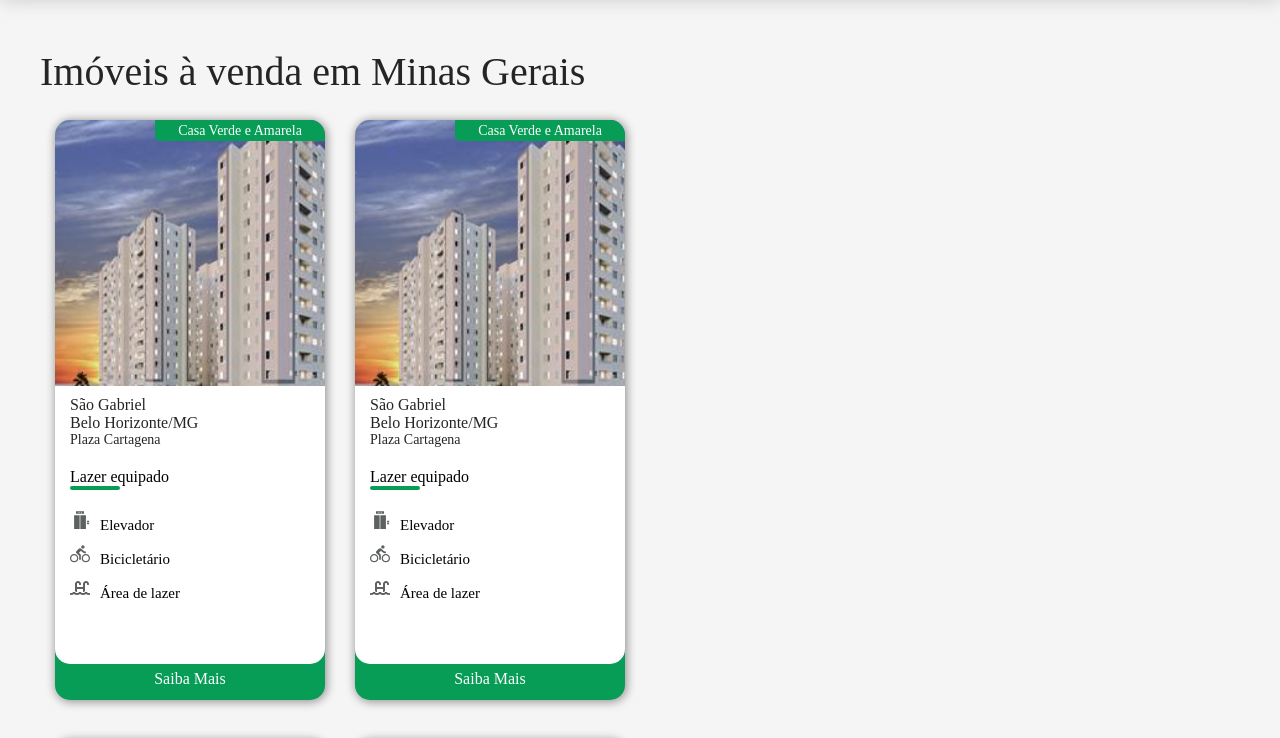
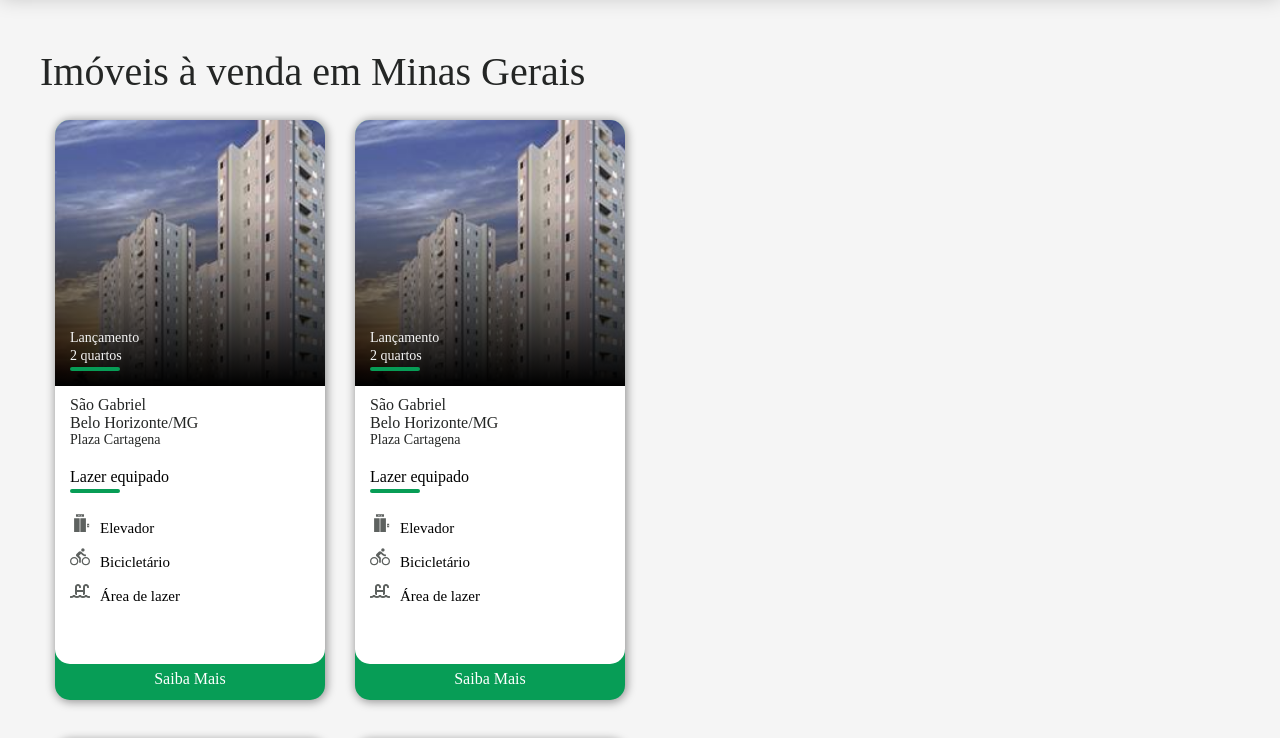
Before and after one commit to samueljansem/mrv-clone, a React (Create React App) app: page / in a window 1280 px wide. Shown: the part 682-1420 px from the top of the page. Built offline with nearby package versions, Linux system fonts and the light colour scheme; a web font is replaced by a local one.

Commit message:
image filter

```diff
--- a/src/components/card-imovel/index.tsx
+++ b/src/components/card-imovel/index.tsx
@@ -18,6 +18,8 @@ import {
   SeloWrapper,
   Selo,
   Linha,
+  StatusWrapper,
+  QuartosWrapper,
 } from './styles';
 
 interface Props {
@@ -29,6 +31,10 @@ const CardImovel: React.FC<Props> = ({ cardImage }) => (
     <Classificacao>Casa Verde e Amarela</Classificacao>
     <ContentWrapper>
       <ImageWrapper>
+        <QuartosWrapper>
+          2 quartos <Linha />
+        </QuartosWrapper>
+        <StatusWrapper>Lançamento</StatusWrapper>
         <CardImage alt="Imóvel" src={cardImage} />
       </ImageWrapper>
       <DescricaoWrapper>
--- a/src/components/card-imovel/styles.ts
+++ b/src/components/card-imovel/styles.ts
@@ -7,7 +7,6 @@ const Container = styled.div`
   background: var(--color-card-detail);
   box-shadow: 1px 1px 10px 1px rgba(1, 1, 1, 0.4);
   transition: all 0.2s ease-in-out;
-  position: relative;
   border-radius: 15px;
   display: block;
   margin: 0 15px 40px 15px;
@@ -34,9 +33,39 @@ const CardImage = styled.img`
 `;
 
 const ImageWrapper = styled.div`
-  display: flex;
+  position: relative;
   width: 100%;
   height: 266px;
+
+  &::after {
+    content: '';
+    position: absolute;
+    top: 0;
+    left: 0;
+    width: 100%;
+    height: 100%;
+    background: linear-gradient(to bottom, transparent 30%, var(--color-black) 100%);
+  }
+`;
+
+const StatusWrapper = styled.span`
+  position: absolute;
+  font-family: 'averta-bold';
+  font-size: 14px;
+  color: var(--color-background);
+  margin: 0 0 15px 15px;
+  bottom: 25px;
+  z-index: 2;
+`;
+
+const QuartosWrapper = styled.span`
+  position: absolute;
+  font-family: 'averta-bold';
+  font-size: 14px;
+  color: var(--color-background);
+  margin: 0 0px 15px 15px;
+  bottom: 0;
+  z-index: 2;
 `;
 
 const SaibaMais = styled.div`
@@ -145,6 +174,7 @@ const Lazer = styled(FaSwimmingPool)`
 `;
 
 const Linha = styled.hr`
+  margin-top: 3px;
   border-radius: 4px;
   height: 4px;
   width: 50px;
@@ -171,4 +201,6 @@ export {
   SeloWrapper,
   Selo,
   Linha,
+  StatusWrapper,
+  QuartosWrapper,
 };
```
